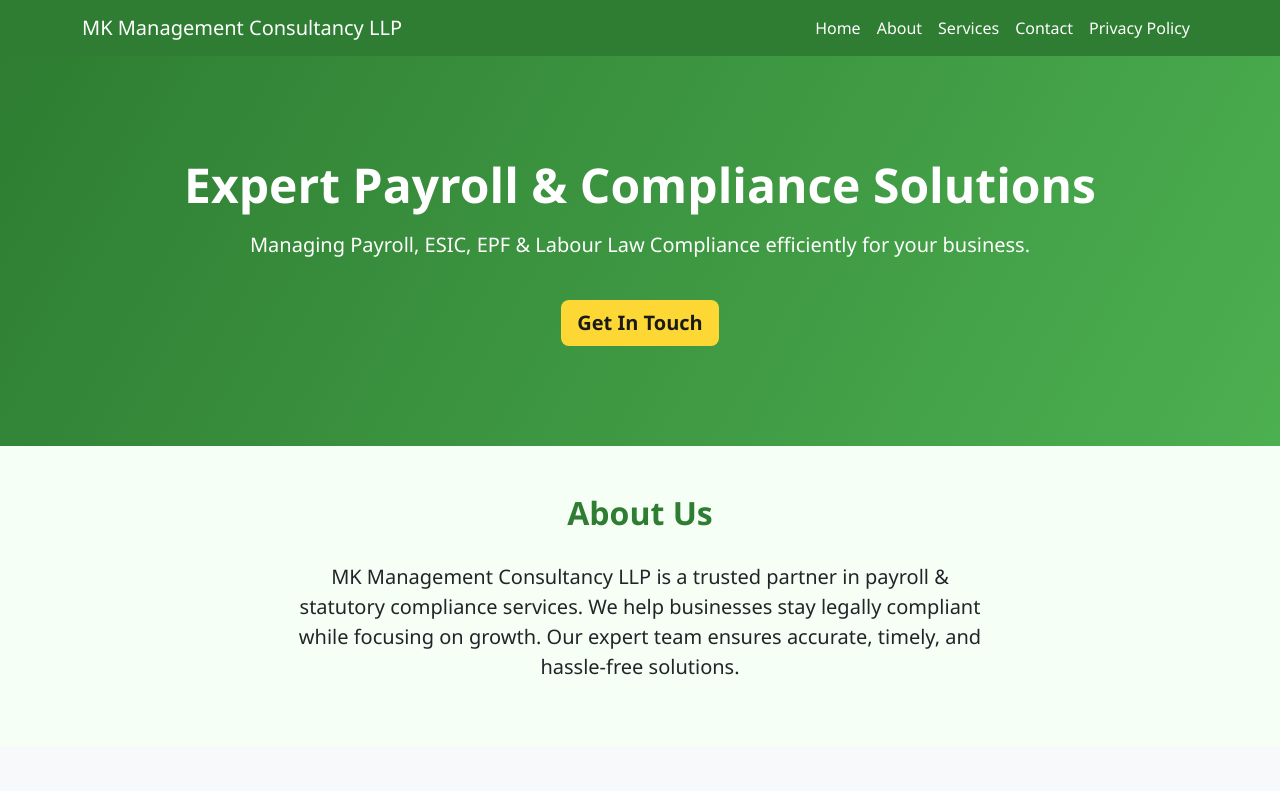
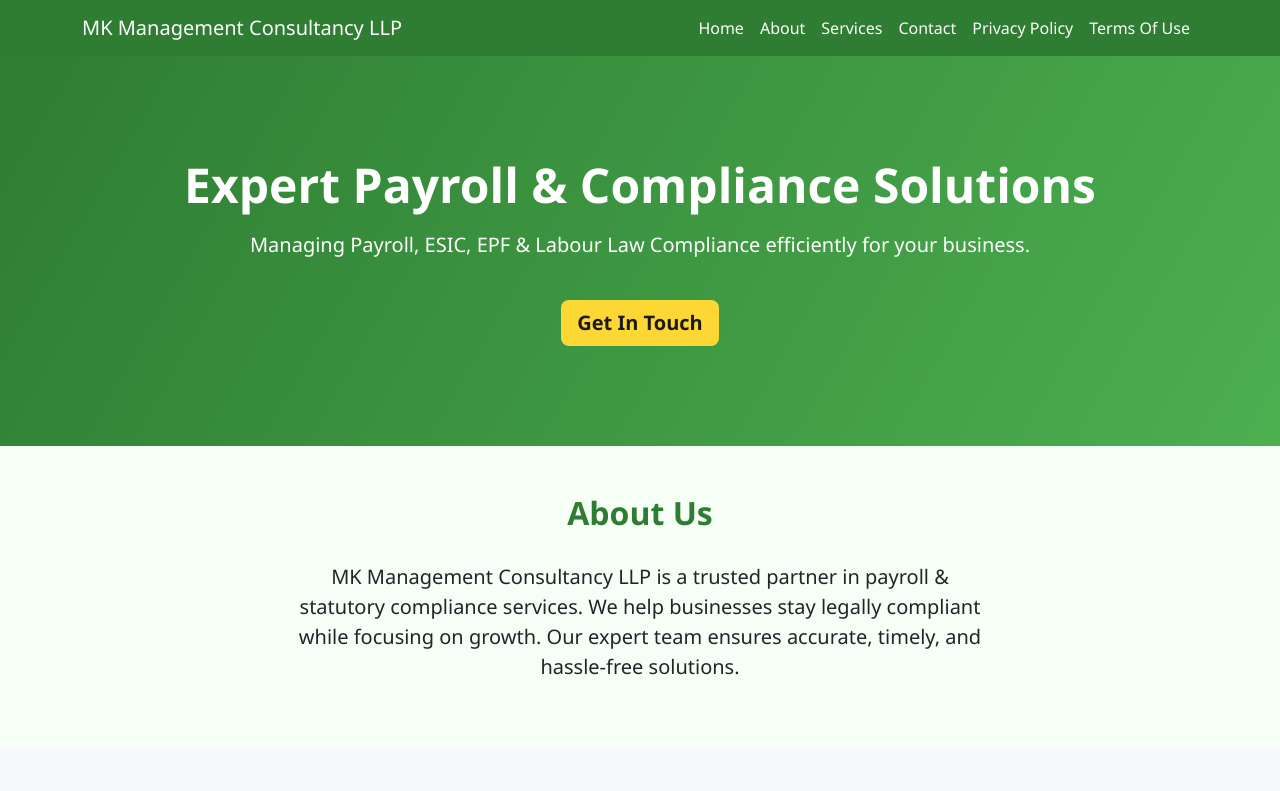
Before and after one commit to Mandar2888/mkconsultancy, a plain HTML site: page index.html in a window 1280 px wide. Shown: the top 791 px of the page. Drawn offline with nearby package versions, Linux system fonts and the light colour scheme.

Commit message:
Update index.html

```diff
--- a/index.html
+++ b/index.html
@@ -105,6 +105,7 @@
         <li class="nav-item"><a class="nav-link" href="#services">Services</a></li>
         <li class="nav-item"><a class="nav-link" href="#contact">Contact</a></li>
         <li class="nav-item"><a class="nav-link" href="privacy-policy.html">Privacy Policy</a></li>
+        <li class="nav-item"><a class="nav-link" href="terms_of_use.html">Terms Of Use</a></li>
       </ul>
     </div>
   </div>
```
